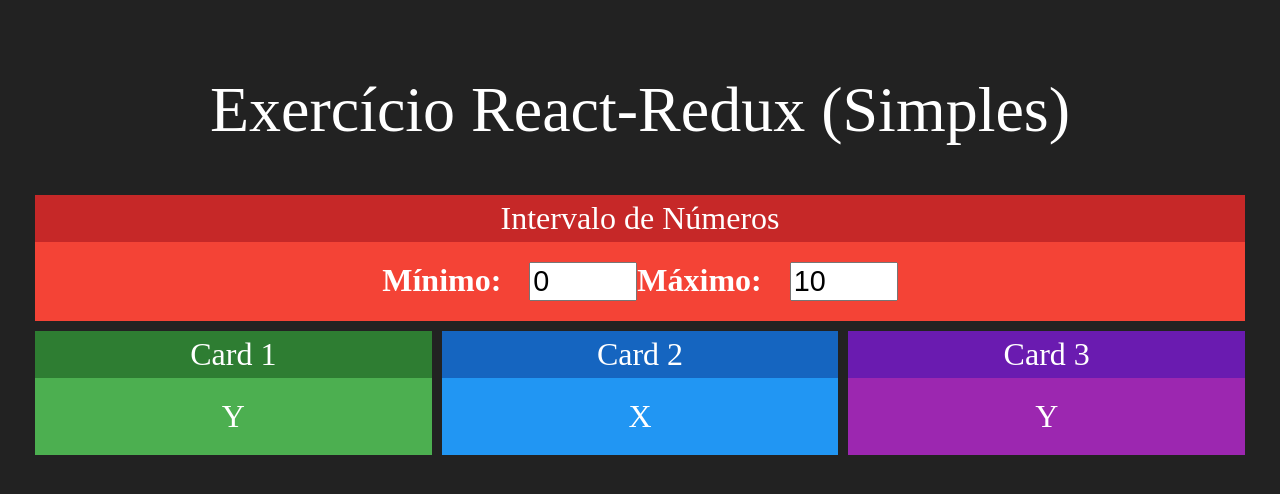
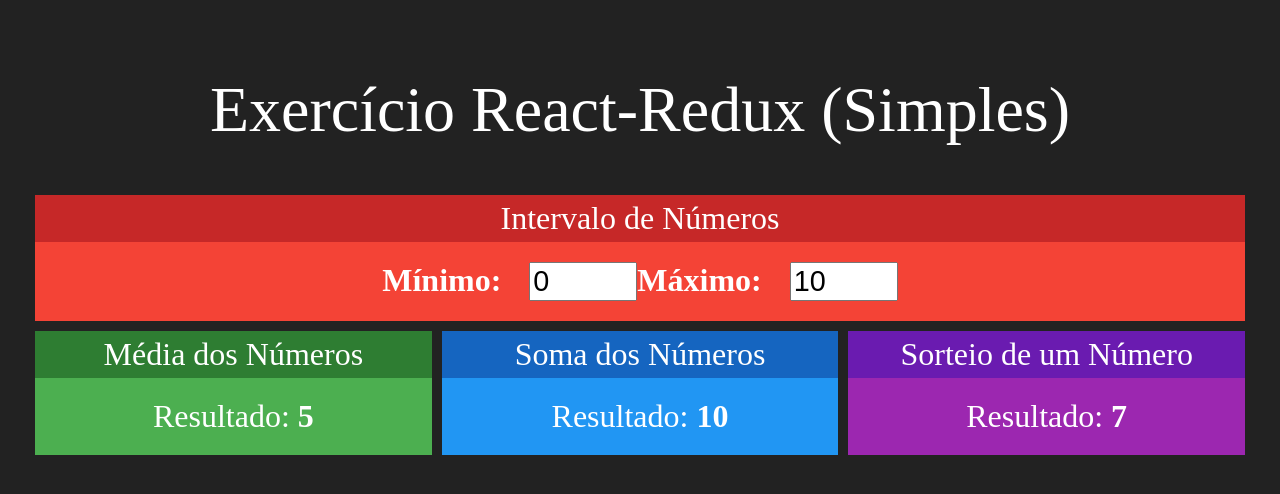
Before and after one commit to Rafael-doctom/redux-simples, a React (Create React App) app: page / in a window 1280 px wide. Shown: the top 494 px of the page. Built offline with nearby package versions, Linux system fonts and the light colour scheme.

Commit message:
118/399 componentes
aplicação possui card intervalo media soma sorteio

```diff
--- a/src/App.js
+++ b/src/App.js
@@ -1,6 +1,8 @@
 import React from "react"
 import Intervalo from "./components/Intervalo";
-import Card from "./components/Card";
+import Media from "./components/Media";
+import Soma from "./components/Soma";
+import Sorteio from "./components/Sorteio";
 import "./App.css"
 
 function App() {
@@ -11,15 +13,9 @@ function App() {
         <Intervalo/>
       </div>
       <div className="linha">
-        <Card title="Card 1" green>
-          Y
-        </Card>
-        <Card title="Card 2" blue>
-          X
-        </Card>
-        <Card title="Card 3" purple>
-          Y
-        </Card>
+        <Media/>
+        <Soma/>
+        <Sorteio/>
       </div>
     </div>
   );
--- /dev/null
+++ b/src/components/Media.jsx
@@ -0,0 +1,16 @@
+/* eslint-disable import/no-anonymous-default-export */
+import React from "react"
+import Card from "./Card"
+
+export default props => {
+    return(
+        <Card title="Média dos Números" green>
+            <div className="Intervalo">
+                <span>
+                    <span>Resultado: </span>
+                    <strong>5</strong>
+                </span>
+            </div>
+        </Card>
+    )
+}
--- /dev/null
+++ b/src/components/Soma.jsx
@@ -0,0 +1,16 @@
+/* eslint-disable import/no-anonymous-default-export */
+import React from "react"
+import Card from "./Card"
+
+export default props => {
+    return(
+        <Card title="Soma dos Números" blue>
+            <div className="Intervalo">
+                <span>
+                    <span>Resultado: </span>
+                    <strong>10</strong>
+                </span>
+            </div>
+        </Card>
+    )
+}
--- /dev/null
+++ b/src/components/Sorteio.jsx
@@ -0,0 +1,16 @@
+/* eslint-disable import/no-anonymous-default-export */
+import React from "react"
+import Card from "./Card"
+
+export default props => {
+    return(
+        <Card title="Sorteio de um Número" purple>
+            <div className="Intervalo">
+                <span>
+                    <span>Resultado: </span>
+                    <strong>7</strong>
+                </span>
+            </div>
+        </Card>
+    )
+}
```
